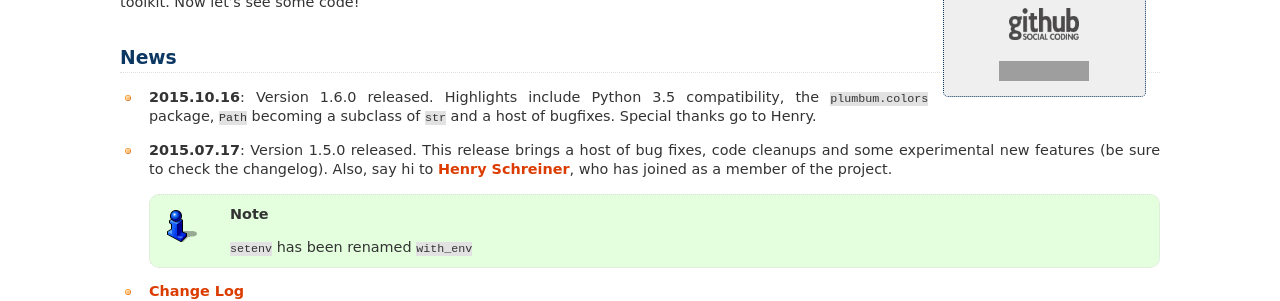
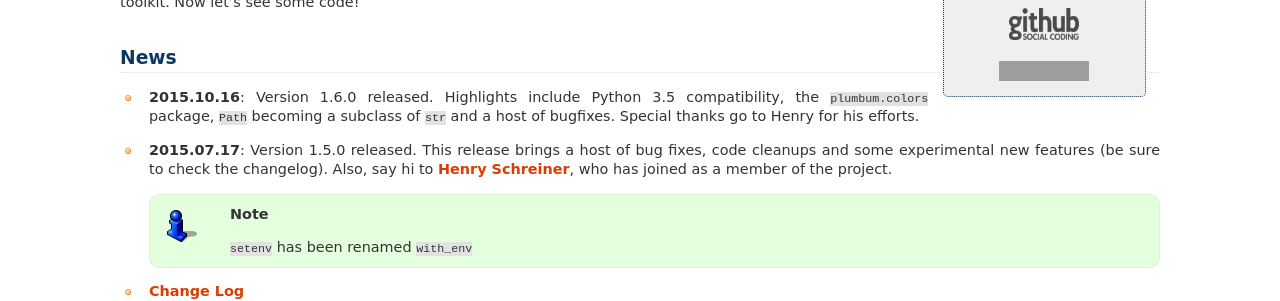
Before and after one commit to tomerfiliba/plumbum, a Sphinx documentation site: the page built from docs/index.rst, in a window 1280 px wide and 900 px high. Shown: the part 374-675 px from the top of the window. Built offline with Sphinx 7.4.7, drawn with Linux system fonts in a browser that asks for light colours; grey boxes are pictures that could not be loaded.

Commit message:
Update _news.rst

```diff
--- a/docs/_news.rst
+++ b/docs/_news.rst
@@ -1,4 +1,4 @@
-* **2015.10.16**: Version 1.6.0 released. Highlights include Python 3.5 compatibility, the ``plumbum.colors`` package, ``Path`` becoming a subclass of ``str`` and a host of bugfixes. Special thanks go to Henry.
+* **2015.10.16**: Version 1.6.0 released. Highlights include Python 3.5 compatibility, the ``plumbum.colors`` package, ``Path`` becoming a subclass of ``str`` and a host of bugfixes. Special thanks go to Henry for his efforts.
 
 * **2015.07.17**: Version 1.5.0 released. This release brings a host of bug fixes, code cleanups and some experimental new features (be sure to check the changelog). Also, say hi to `Henry Schreiner <https://github.com/henryiii>`_, who has joined as a member of the project.
 
```
